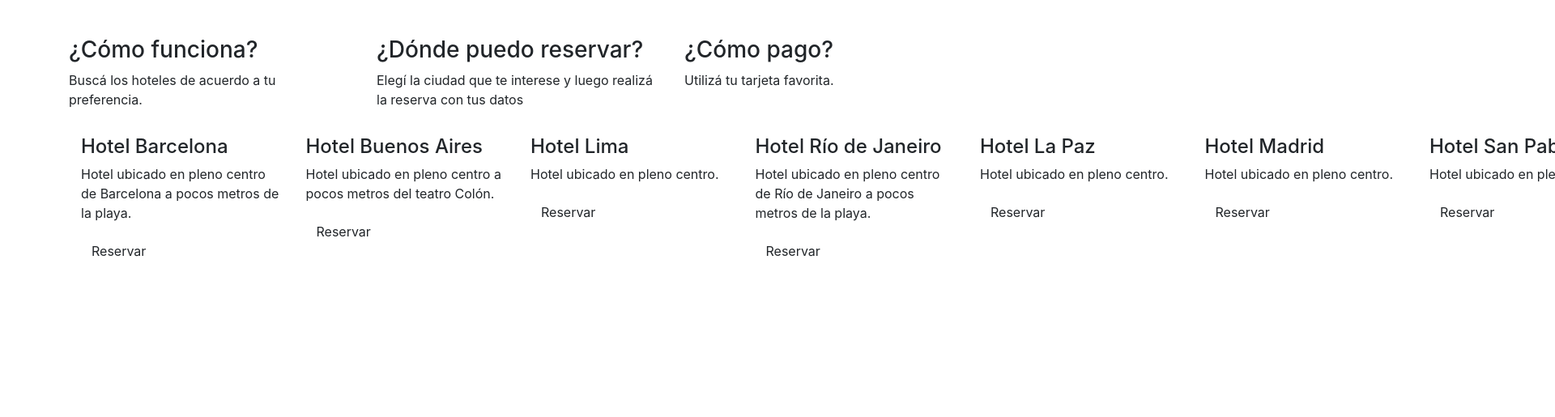
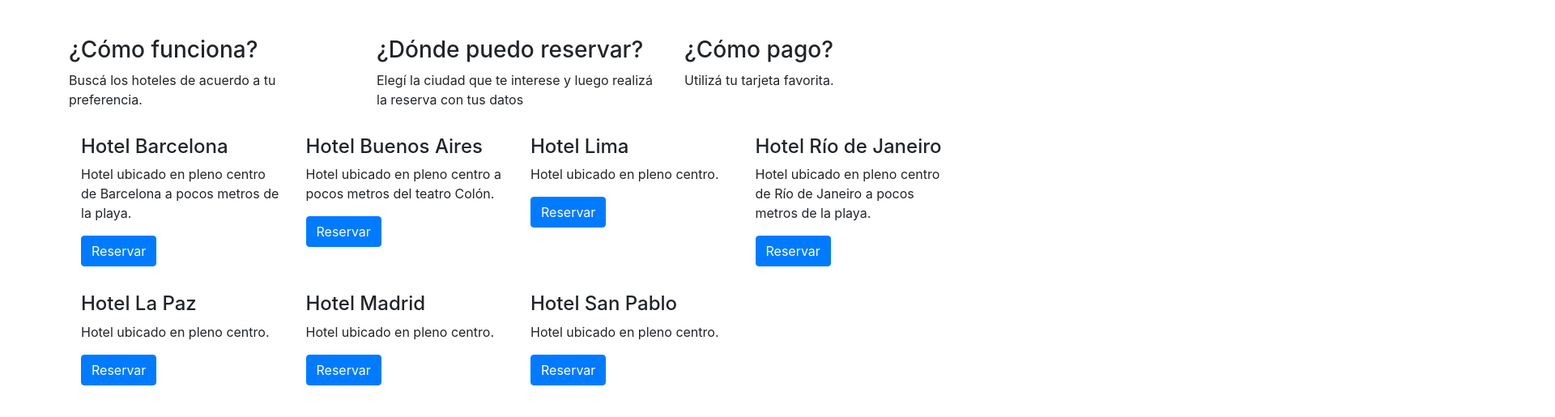
Before and after one commit to cours8/bstrap1, a website: page index.html in a window 1280 px wide. Shown: the part 187-702 px from the top of the page at 81% size, 1920 px wide, since content can reach past the window. Drawn offline with nearby package versions, Linux system fonts and the light colour scheme.

Commit message:
Clases: flex-wrap para fila hoteles y btn-primary para Reservar

```diff
--- a/index.html
+++ b/index.html
@@ -33,54 +33,54 @@
                 </div>
             </div>
 
-            <div class="d-flex">
+            <div class="d-flex flex-wrap">
                 <div class="col-sm-3">
                     <p>
                         <h4>Hotel Barcelona</h4>
                         <p>Hotel ubicado en pleno centro de Barcelona a pocos metros de la playa.</p>
-                        <button class="btn">Reservar</button>
+                        <button class="btn btn-primary">Reservar</button>
                     </p>
                 </div>
                 <div class="col-sm-3">
                     <p>
                         <h4>Hotel Buenos Aires</h4>
                         <p>Hotel ubicado en pleno centro a pocos metros del teatro Colón.</p>
-                        <button class="btn">Reservar</button>
+                        <button class="btn btn-primary">Reservar</button>
                     </p>
                 </div>
                 <div class="col-sm-3">
                     <p>
                         <h4>Hotel Lima</h4>
                         <p>Hotel ubicado en pleno centro.</p>
-                        <button class="btn">Reservar</button>
+                        <button class="btn btn-primary">Reservar</button>
                     </p>
                 </div>
                 <div class="col-sm-3">
                     <p>
                         <h4>Hotel Río de Janeiro</h4>
                         <p>Hotel ubicado en pleno centro de Río de Janeiro a pocos metros de la playa.</p>
-                        <button class="btn">Reservar</button>
+                        <button class="btn btn-primary">Reservar</button>
                     </p>
                 </div>
                 <div class="col-sm-3">
                     <p>
                         <h4>Hotel La Paz</h4>
                         <p>Hotel ubicado en pleno centro.</p>
-                        <button class="btn">Reservar</button>
+                        <button class="btn btn-primary">Reservar</button>
                     </p>
                 </div>
                 <div class="col-sm-3">
                     <p>
                         <h4>Hotel Madrid</h4>
                         <p>Hotel ubicado en pleno centro.</p>
-                        <button class="btn">Reservar</button>
+                        <button class="btn btn-primary">Reservar</button>
                     </p>
                 </div>
                 <div class="col-sm-3">
                     <p>
                         <h4>Hotel San Pablo</h4>
                         <p>Hotel ubicado en pleno centro.</p>
-                        <button class="btn">Reservar</button>
+                        <button class="btn btn-primary">Reservar</button>
                     </p>
                 </div>
             </div>
```
